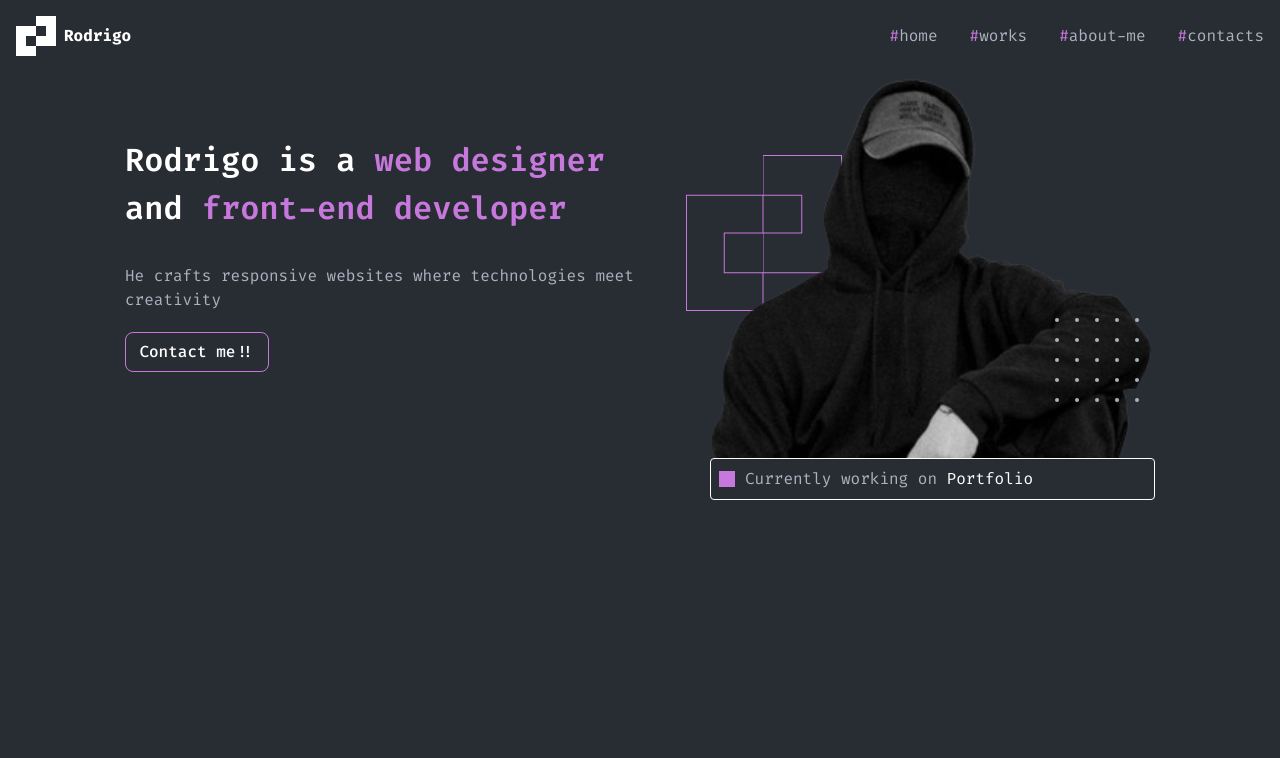
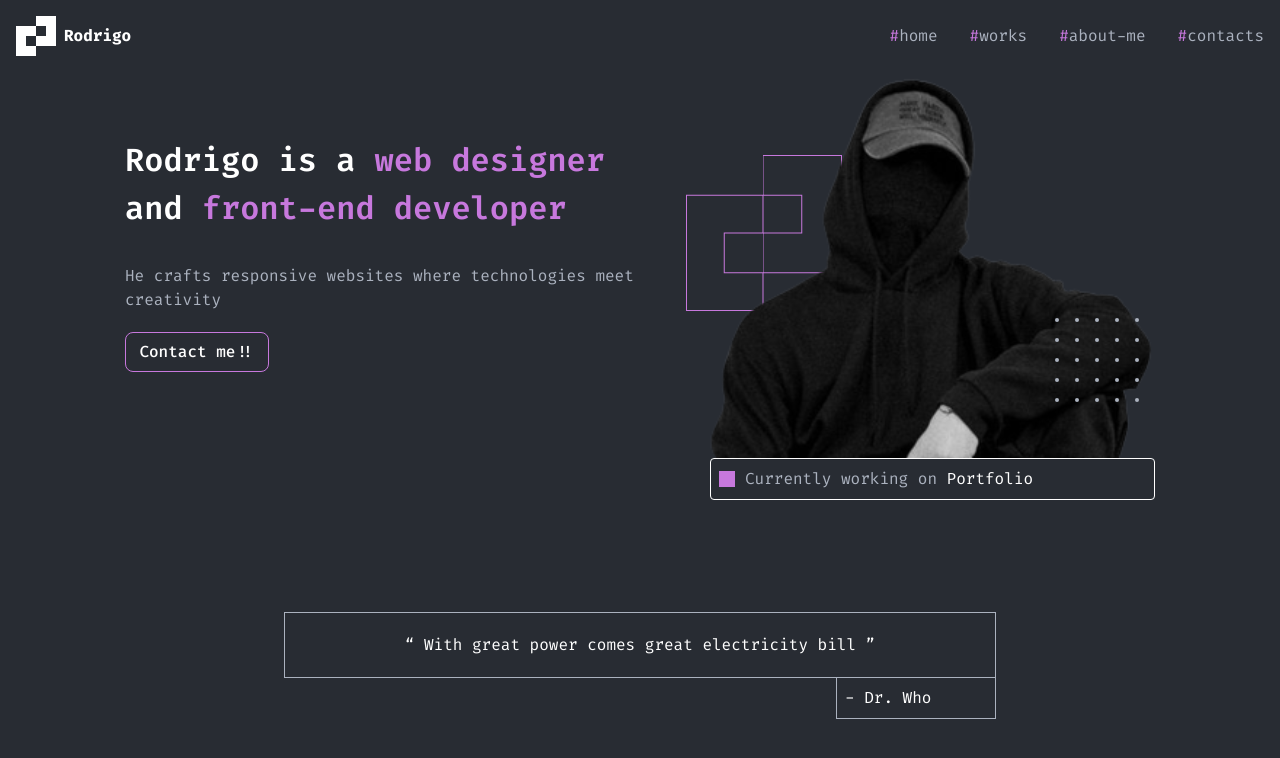
Before and after one commit to rdGxd/Portfolio_v2, a React (Vite) app: page / in a window 1280 px wide. Shown: the top 758 px of the page. Built offline with nearby package versions, Linux system fonts and the light colour scheme.

Commit message:
Quote finished

```diff
--- a/src/components/First/index.tsx
+++ b/src/components/First/index.tsx
@@ -1,5 +1,6 @@
 export const First = () => {
   return (
+    <>
       <div className="flex justify-center">
         <div className="mt-16 w-[537px]">
           <h1 className="text-white font-semibold text-[32px] ">
@@ -26,5 +27,17 @@ export const First = () => {
           </div>
         </div>
       </div>
+
+      <div className="flex justify-center ">
+        <div>
+          <div className="flex justify-center p-5 text-white mt-28 border border-gray w-[712px] ">
+            <q> With great power comes great electricity bill </q>
+          </div>
+          <p className="text-white border-l border-r border-b border-gray flex w-40 p-2 ml-[552px]">
+            - Dr. Who
+          </p>
+        </div>
+      </div>
+    </>
   );
 };
--- a/src/components/Header/index.tsx
+++ b/src/components/Header/index.tsx
@@ -7,14 +7,14 @@ export const Header = () => {
         <div className="xl:max-w-screen-2xl flex flex-wrap items-center justify-between mx-auto p-4">
           <NavLink to="/" className="flex items-center">
             <img src="../../../public/logo.svg" alt="" className="w-10 h-10" />
-            <h1 className="text-white ml-2 font-bold">Rodrigo</h1>
+            <p className="text-white ml-2 font-bold">Rodrigo</p>
           </NavLink>
           <div>
             <ul className="flex font-normal text-base">
               <li>
                 <NavLink
                   to={"/"}
-                  className="block py-2 px-3 text-gray bg-blue-700 rounded md:bg-transparent md:text-blue-700 md:p-0 dark:text-gray md:dark:text-blue-500 mr-8 font hover:text-white"
+                  className="block py-2 px-3 transition-all duration-300 text-gray bg-blue-700 rounded md:bg-transparent md:text-blue-700 md:p-0 dark:text-gray md:dark:text-blue-500 mr-8 font hover:text-white"
                 >
                   <span className="text-primary">#</span>
                   home
@@ -23,7 +23,7 @@ export const Header = () => {
               <li>
                 <NavLink
                   to={"/works"}
-                  className="block py-2 px-3 text-gray bg-blue-700 rounded md:bg-transparent md:text-blue-700 md:p-0 dark:text-gray md:dark:text-blue-500 mr-8 hover:text-white"
+                  className="block py-2 px-3 text-gray transition-all duration-300 bg-blue-700 rounded md:bg-transparent md:text-blue-700 md:p-0 dark:text-gray md:dark:text-blue-500 mr-8 hover:text-white"
                 >
                   <span className="text-primary">#</span>
                   works
@@ -32,7 +32,7 @@ export const Header = () => {
               <li>
                 <NavLink
                   to={"/about-me"}
-                  className="block py-2 px-3 text-gray bg-blue-700 rounded md:bg-transparent md:text-blue-700 md:p-0 dark:text-gray md:dark:text-blue-500 mr-8 hover:text-white"
+                  className="block py-2 px-3 transition-all duration-300 text-gray bg-blue-700 rounded md:bg-transparent md:text-blue-700 md:p-0 dark:text-gray md:dark:text-blue-500 mr-8 hover:text-white"
                 >
                   <span className="text-primary">#</span>
                   about-me
@@ -41,7 +41,7 @@ export const Header = () => {
               <li>
                 <NavLink
                   to={"/contacts"}
-                  className="block py-2 px-3 text-gray bg-blue-700 rounded md:bg-transparent md:text-blue-700 md:p-0 dark:text-gray md:dark:text-blue-500 hover:text-white"
+                  className="block py-2 px-3 transition-all duration-300 text-gray bg-blue-700 rounded md:bg-transparent md:text-blue-700 md:p-0 dark:text-gray md:dark:text-blue-500 hover:text-white"
                 >
                   <span className="text-primary">#</span>
                   contacts
--- a/src/components/templates/Home/index.tsx
+++ b/src/components/templates/Home/index.tsx
@@ -1,5 +1,9 @@
 import { First } from "../../First";
 
 export const Home = () => {
-  return <First />;
+  return (
+    <>
+      <First />
+    </>
+  );
 };
```
Lines whose indentation alone changed are shown as unchanged.
